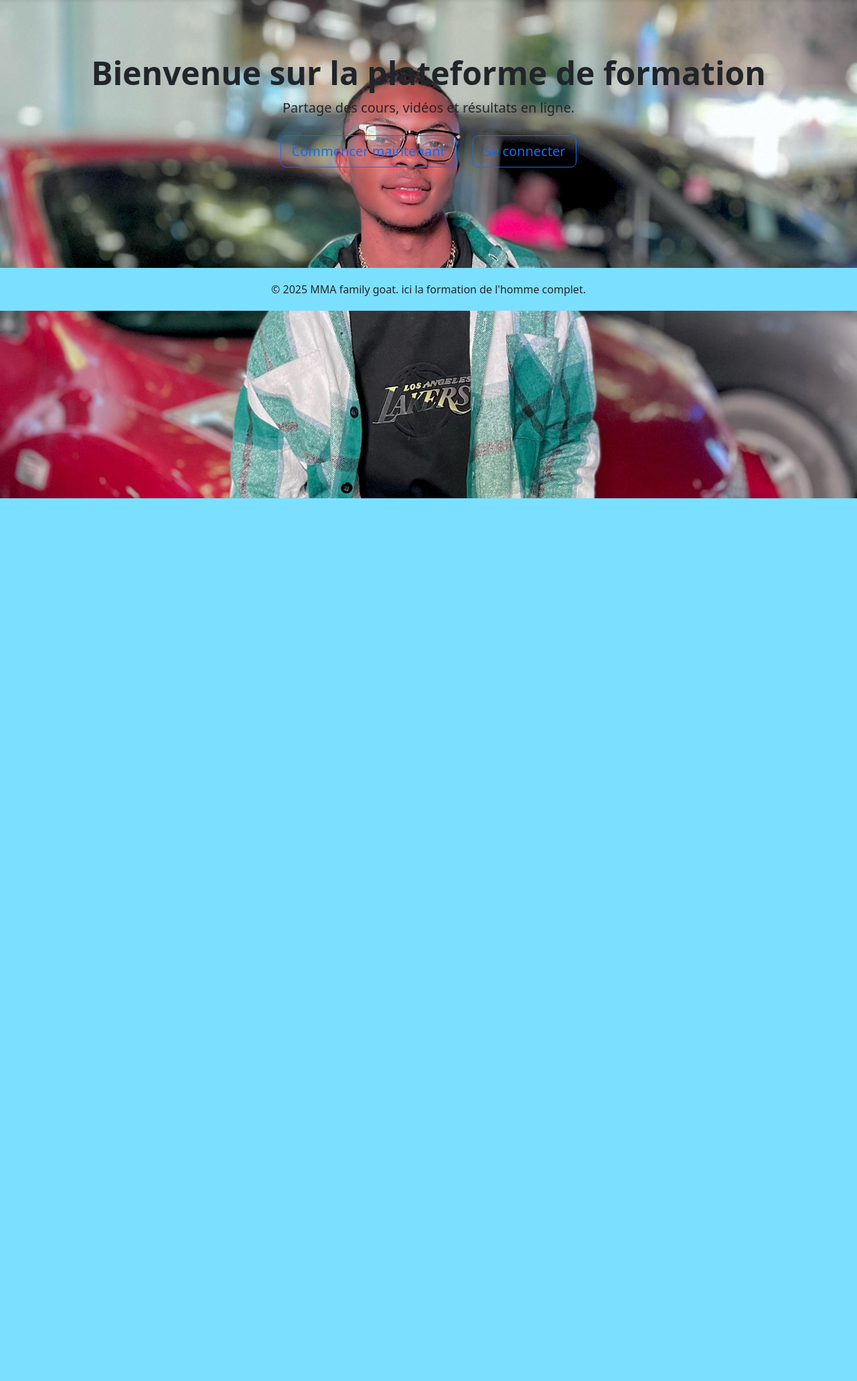
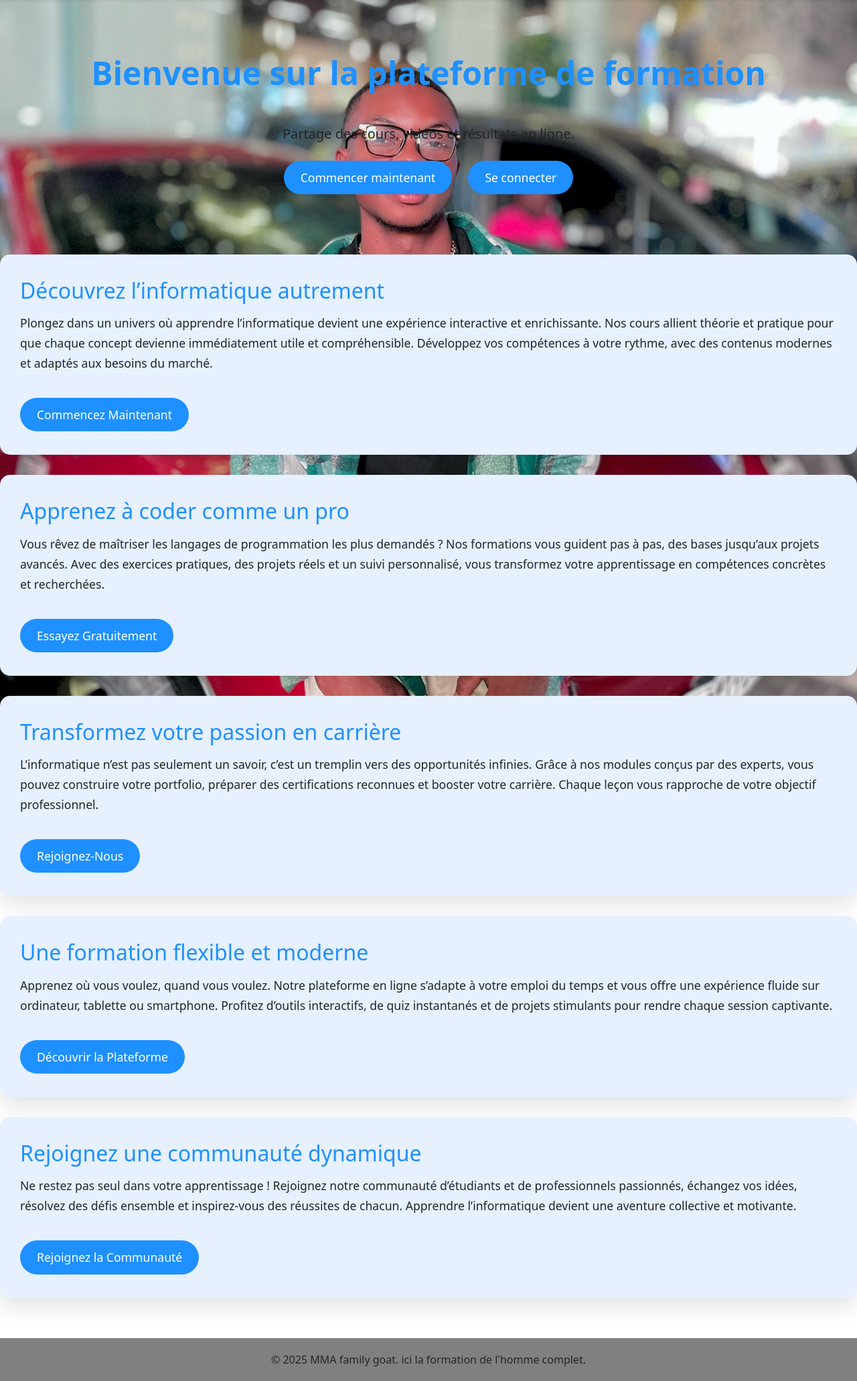
Before and after one commit to joel-piako5/joeformation, a Flask app: page / in a window 1280 px wide. Shown: the part 56-2118 px from the top of the page at 67% size. Before the commit the page ends 800 px from the top, so only its background shows below. Run offline with Flask 3, Linux system fonts and the light colour scheme.

Commit message:
Update index.html

```diff
--- a/templates/index.html
+++ b/templates/index.html
@@ -5,6 +5,7 @@
     <title>Formation en ligne - Accueil</title>
     <link href="https://cdn.jsdelivr.net/npm/bootstrap@5.3.0/dist/css/bootstrap.min.css" rel="stylesheet">
     <link href="https://fonts.googleapis.com/css2?family=Poppins:wght@400;600&display=swap" rel="stylesheet">
+    <meta name="viewport" content="width=device-width, initial-scale=1.0">
     <style>
         body {
              margin: 0;
@@ -27,11 +28,72 @@
             margin: 10px;
         }
         footer {
-            background-color: #7be0ff;
+            background-color: gray;
             padding: 20px 0;
             text-align: center;
             margin-top: 60px;
         }
+
+    h1 {
+        text-align: center;
+        font-size: 3rem;
+        color: #1e90ff;
+        margin-bottom: 50px;
+        animation: fadeInDown 1s ease;
+    }
+    .section {
+        background: #e6f0ff;
+        border-radius: 15px;
+        box-shadow: 0 15px 30px rgba(0,0,0,0.1);
+        padding: 35px 30px;
+        margin-bottom: 30px;
+        transition: transform 0.3s ease, box-shadow 0.3s ease;
+    }
+    .section:hover {
+        transform: translateY(-7px);
+        box-shadow: 0 25px 50px rgba(0,0,0,0.15);
+    }
+    .section h2 {
+        color: #1e90ff;
+        font-size: 2rem;
+        margin-bottom: 15px;
+    }
+    .section p {
+        font-size: 1.1rem;
+        line-height: 1.7;
+    }
+    .btn {
+        display: inline-block;
+        margin-top: 20px;
+        padding: 12px 25px;
+        font-size: 1.1rem;
+        color: #fff;
+        background: #1e90ff;
+        border: none;
+        border-radius: 50px;
+        text-decoration: none;
+        transition: background 0.3s ease, transform 0.2s ease;
+    }
+    .btn:hover {
+        background: #0066cc;
+        transform: translateY(-3px);
+    }
+    @keyframes fadeInDown {
+        from {opacity: 0; transform: translateY(-30px);}
+        to {opacity: 1; transform: translateY(0);}
+    }
+    @media (max-width: 768px) {
+        h1 {
+            font-size: 2.2rem;
+        }
+        .section h2 {
+            font-size: 1.6rem;
+        }
+        .btn {
+            font-size: 1rem;
+            padding: 10px 20px;
+        }
+    }
     </style>
 </head>
 <body>
@@ -60,11 +122,49 @@
 <!-- ✅ Section d’accueil -->
 <section class="hero container">
     <h1>Bienvenue sur la plateforme de formation</h1>
-    <p class="lead">Partage des cours, vidéos et résultats en ligne.</p>
+    <h2 class="lead">Partage des cours, vidéos et résultats en ligne.</h2>
     <a href="{{ url_for('register') }}" class="btn btn-outline-primary btn-lg btn-custom">Commencer maintenant</a>
     <a href="{{ url_for('login') }}" class="btn btn-outline-primary btn-lg btn-custom">Se connecter</a>
+</section>
 
-</section>
+    <div class="section">
+        <h2>Découvrez l’informatique autrement</h2>
+        <p>Plongez dans un univers où apprendre l’informatique devient une
+          expérience interactive et enrichissante. Nos cours allient théorie
+          et pratique pour que chaque concept devienne immédiatement utile et
+          compréhensible. Développez vos compétences à votre rythme, avec des
+          contenus modernes et adaptés aux besoins du marché.</p>
+        <a href="{{ url_for('register') }}" class="btn">Commencez Maintenant</a>
+    </div>
+
+    <div class="section">
+        <h2>Apprenez à coder comme un pro</h2>
+        <p>Vous rêvez de maîtriser les langages de programmation les plus demandés ? Nos formations vous guident pas à pas,
+          des bases jusqu’aux projets avancés. Avec des exercices pratiques, des projets réels et un suivi personnalisé,
+          vous transformez votre apprentissage en compétences concrètes et recherchées.</p>
+        <a href="{{ url_for('register') }}" class="btn">Essayez Gratuitement</a>
+    </div>
+    <div class="section">
+        <h2>Transformez votre passion en carrière</h2>
+        <p>L’informatique n’est pas seulement un savoir, c’est un tremplin vers des opportunités infinies.
+          Grâce à nos modules conçus par des experts, vous pouvez construire votre portfolio, préparer des certifications reconnues
+          et booster votre carrière. Chaque leçon vous rapproche de votre objectif professionnel.</p>
+        <a href="{{ url_for('register') }}" class="btn">Rejoignez-Nous</a>
+    </div>
+    <div class="section">
+        <h2>Une formation flexible et moderne</h2>
+        <p>Apprenez où vous voulez, quand vous voulez. Notre plateforme en ligne s’adapte à votre emploi du temps et vous offre
+          une expérience fluide sur ordinateur, tablette ou smartphone. Profitez d’outils interactifs, de quiz instantanés et de
+          projets stimulants pour rendre chaque session captivante.</p>
+        <a href="{{ url_for('register') }}" class="btn">Découvrir la Plateforme</a>
+    </div>
+    <div class="section">
+        <h2>Rejoignez une communauté dynamique</h2>
+        <p>Ne restez pas seul dans votre apprentissage ! Rejoignez notre communauté d’étudiants et de professionnels passionnés,
+          échangez vos idées, résolvez des défis ensemble et inspirez-vous des réussites de chacun. Apprendre l’informatique
+          devient une aventure collective et motivante.</p>
+        <a href="{{ url_for('register') }}" class="btn">Rejoignez la Communauté</a>
+    </div>
 <footer>
     &copy; 2025 MMA family goat. ici la formation de l'homme complet.
 </footer>
```
